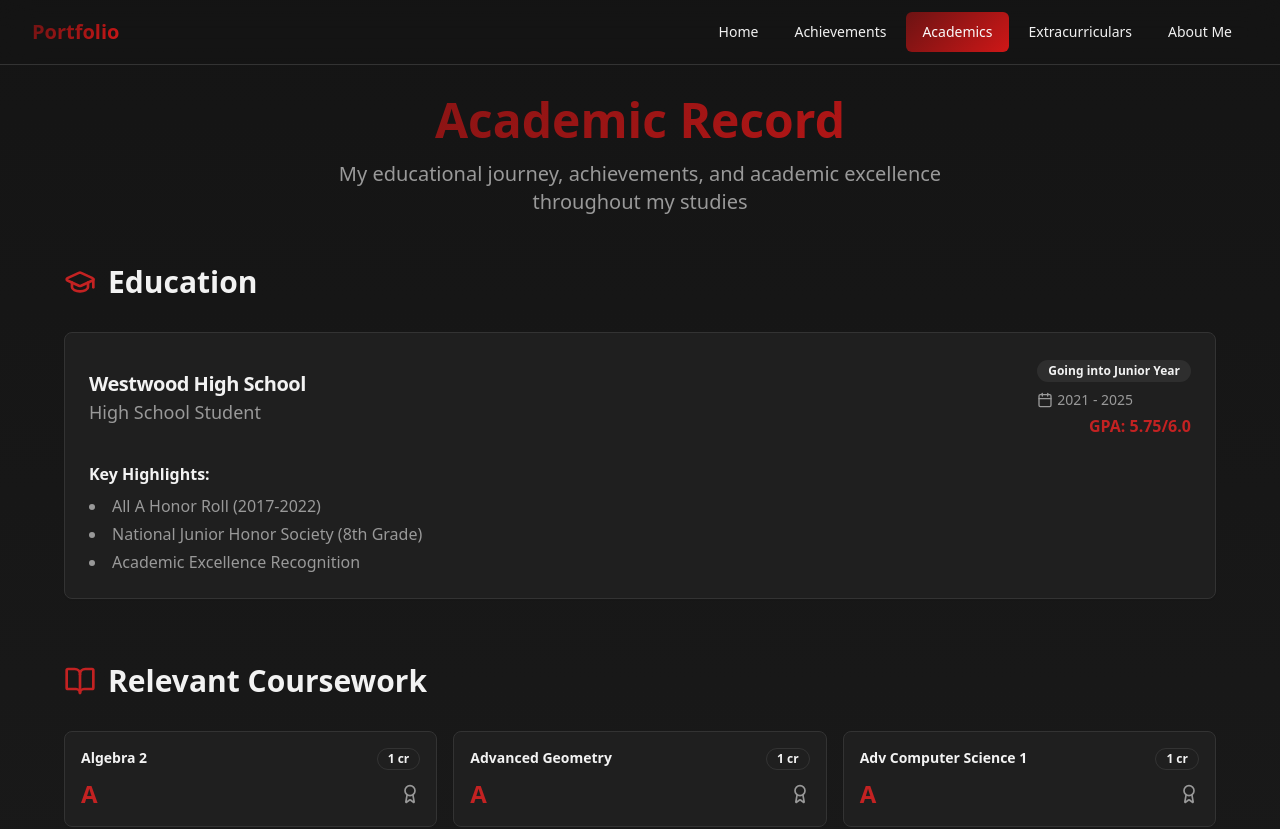
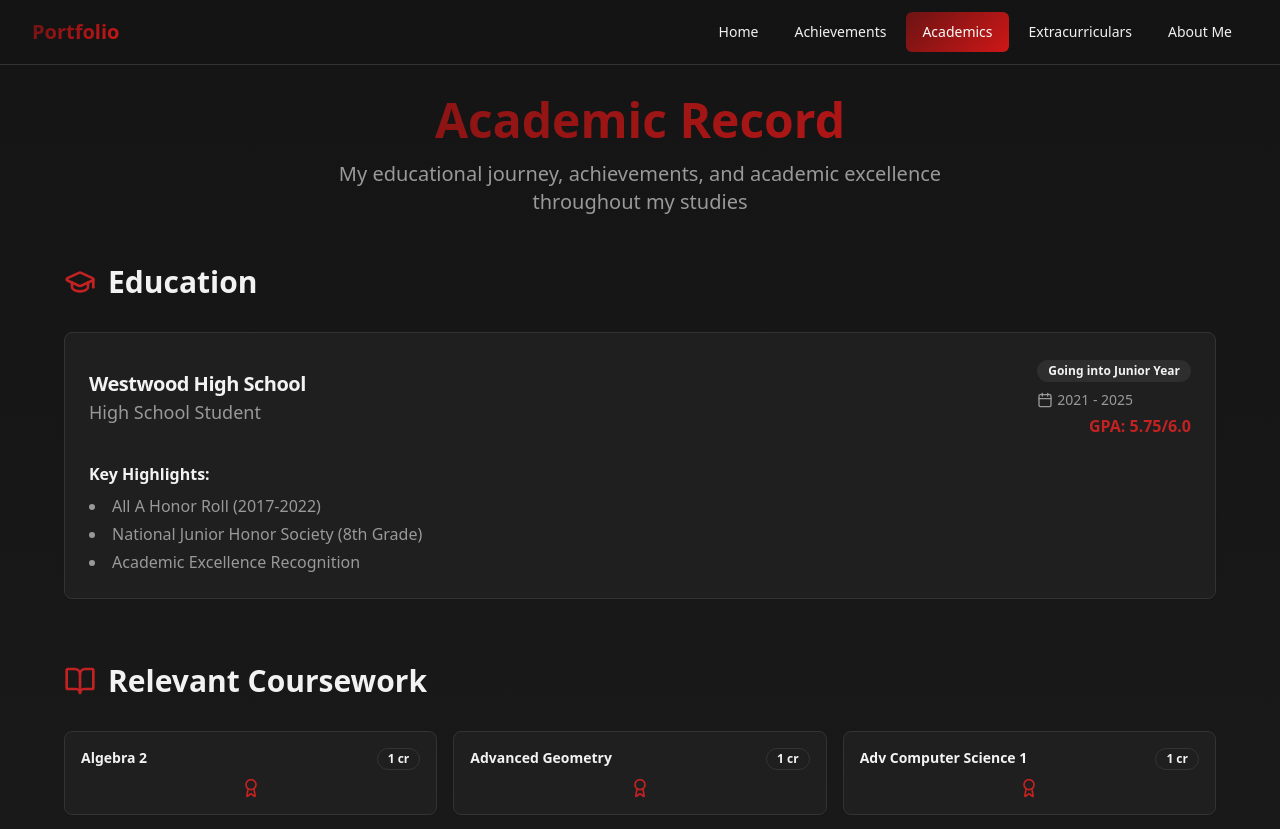
Before and after one commit to TheFedExpress/aayushparikh-2ada1e14, a React (Vite) app: page /academics in a window 1280 px wide. Shown: the top 829 px of the page. Built offline with nearby package versions, Linux system fonts and the light colour scheme.

Commit message:
Remove grades from academics

```diff
--- a/src/pages/Academics.tsx
+++ b/src/pages/Academics.tsx
@@ -20,19 +20,19 @@ const Academics = () => {
   ];
 
   const courses = [
-    { name: "Algebra 2", grade: "A", credits: 1 },
-    { name: "Advanced Geometry", grade: "A", credits: 1 },
-    { name: "Adv Computer Science 1", grade: "A", credits: 1 },
-    { name: "Spanish 1a", grade: "A", credits: 0.5 },
-    { name: "Spanish 1b", grade: "A", credits: 0.5 },
-    { name: "Spanish 2", grade: "A", credits: 1 },
-    { name: "Advanced Spanish 3", grade: "A", credits: 1 },
-    { name: "AP Computer Science A", grade: "A", credits: 1 },
-    { name: "Orchestra", grade: "A", credits: 4 },
-    { name: "AP Human Geography", grade: "A", credits: 1 },
-    { name: "AP Precalculus", grade: "A", credits: 1 },
-    { name: "AP Statistics", grade: "A", credits: 1 },
-    { name: "AP Physics 1", grade: "A", credits: 1 }
+    { name: "Algebra 2", credits: 1 },
+    { name: "Advanced Geometry", credits: 1 },
+    { name: "Adv Computer Science 1", credits: 1 },
+    { name: "Spanish 1a", credits: 0.5 },
+    { name: "Spanish 1b", credits: 0.5 },
+    { name: "Spanish 2", credits: 1 },
+    { name: "Advanced Spanish 3", credits: 1 },
+    { name: "AP Computer Science A", credits: 1 },
+    { name: "Orchestra", credits: 4 },
+    { name: "AP Human Geography", credits: 1 },
+    { name: "AP Precalculus", credits: 1 },
+    { name: "AP Statistics", credits: 1 },
+    { name: "AP Physics 1", credits: 1 }
   ];
 
   const skills = [
@@ -120,9 +120,8 @@ const Academics = () => {
                       {course.credits} cr
                     </Badge>
                   </div>
-                  <div className="flex justify-between items-center">
-                    <span className="text-2xl font-bold text-primary">{course.grade}</span>
-                    <Award className="h-5 w-5 text-muted-foreground" />
+                  <div className="flex justify-center">
+                    <Award className="h-5 w-5 text-primary" />
                   </div>
                 </CardContent>
               </Card>
```
